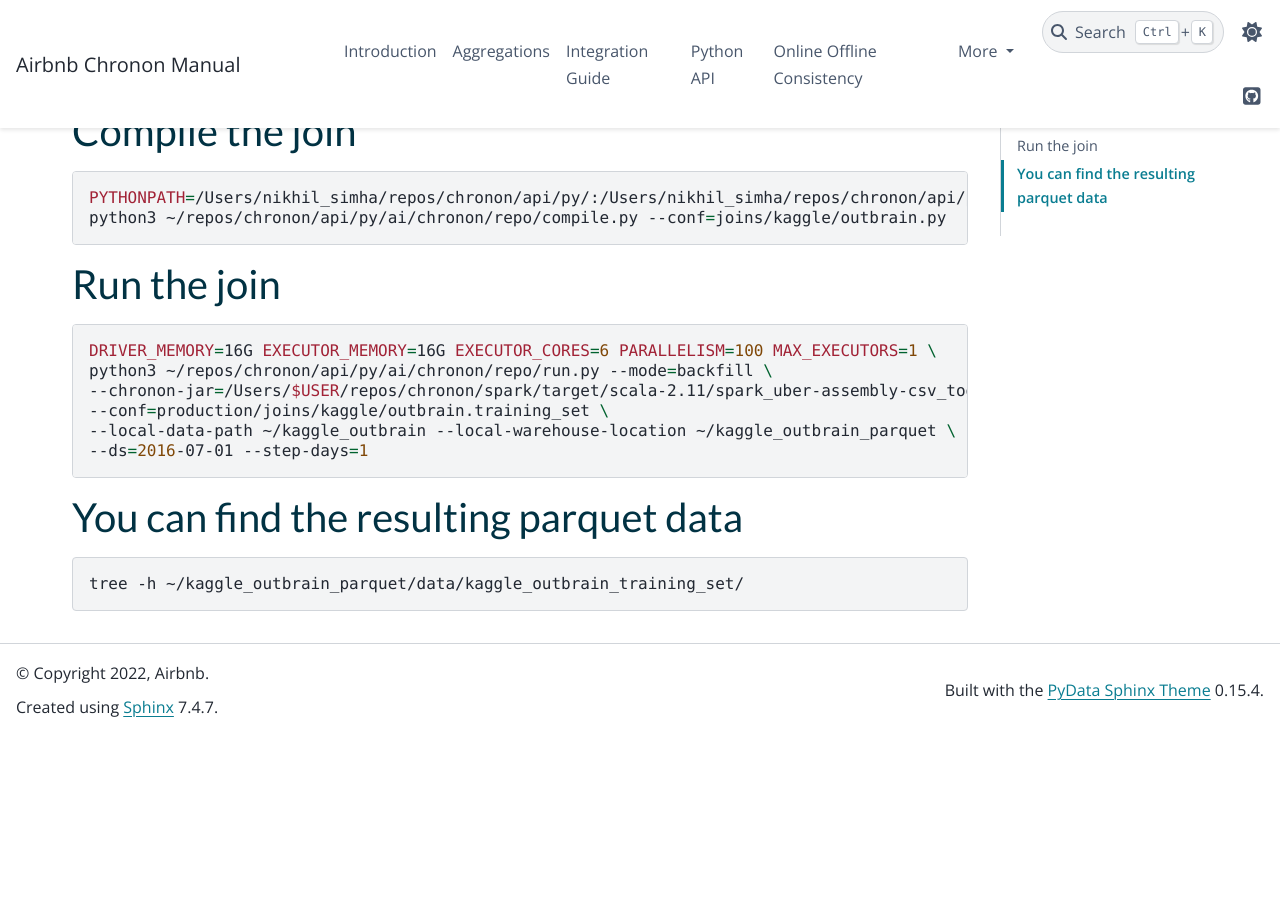
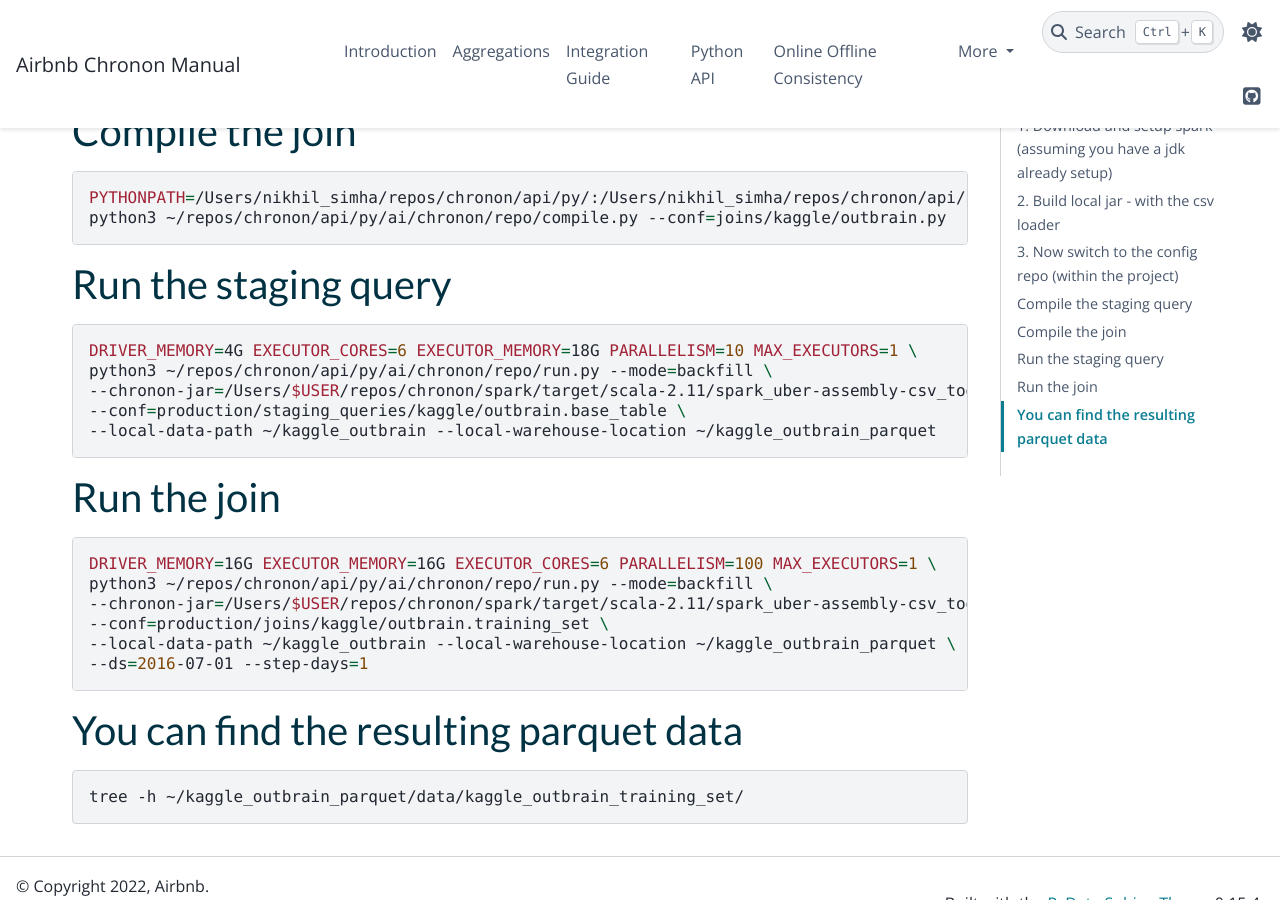
Before and after one commit to airbnb/chronon, a Sphinx documentation site: the page built from docs/source/Kaggle_Outbrain.md, in a window 1280 px wide and 900 px high, scrolled down 1023 px. Built offline with Sphinx 7.4.7 and the PyData theme 0.15.4, drawn with Linux system fonts in a browser that asks for light colours; before the commit the page ends 1760 px from its top, so only the background shows below that.

````diff
--- a/docs/source/Kaggle_Outbrain.md
+++ b/docs/source/Kaggle_Outbrain.md
@@ -36,6 +36,15 @@ PYTHONPATH=/Users/nikhil_simha/repos/chronon/api/py/:/Users/nikhil_simha/repos/c
 python3 ~/repos/chronon/api/py/ai/chronon/repo/compile.py --conf=joins/kaggle/outbrain.py
 ```
 
+### Run the staging query
+```shell
+DRIVER_MEMORY=4G EXECUTOR_CORES=6 EXECUTOR_MEMORY=18G PARALLELISM=10 MAX_EXECUTORS=1 \
+python3 ~/repos/chronon/api/py/ai/chronon/repo/run.py --mode=backfill \
+--chronon-jar=/Users/$USER/repos/chronon/spark/target/scala-2.11/spark_uber-assembly-csv_tool-0.0.18-SNAPSHOT.jar \
+--conf=production/staging_queries/kaggle/outbrain.base_table \
+--local-data-path ~/kaggle_outbrain --local-warehouse-location ~/kaggle_outbrain_parquet
+```
+
 ### Run the join
 ```shell
 DRIVER_MEMORY=16G EXECUTOR_MEMORY=16G EXECUTOR_CORES=6 PARALLELISM=100 MAX_EXECUTORS=1 \
````
Also changed, not shown: 8 other files.
